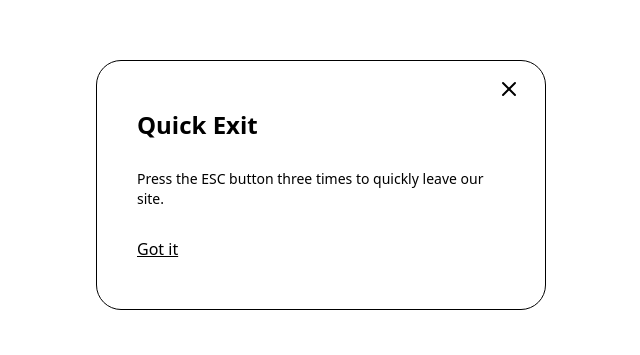
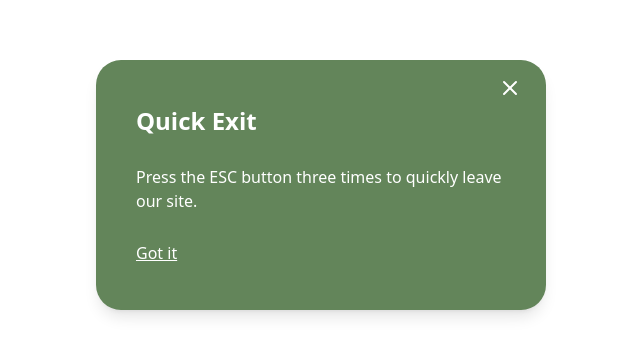
Before and after one commit to trevorproject/rainbow-relax, a React app: page / in a window 1280 px wide. Shown: the part 215-570 px from the top of the page, without its empty margins (319-959 px from the left). Built offline with nearby package versions, Linux system fonts and the light colour scheme; the HTML template or start-up script is replaced by a standard one.

Commit message:
Styles applied to Quick Escape

```diff
--- a/src/components/QuickEscape.tsx
+++ b/src/components/QuickEscape.tsx
@@ -45,18 +45,24 @@ export default function QuickEscape() {
 
   return (
     <div className="fixed inset-0 flex items-center justify-center">
-      <div className="w-[450px] h-[250px] bg-white text-black p-10 rounded-[25px] relative border border-black flex flex-col justify-center">
+      <div
+        className="w-[450px] h-[250px] p-10 rounded-[25px] relative flex flex-col justify-center shadow-lg"
+        style={{
+          backgroundColor: "var(--color-button)",
+          color: "var(--color-button-text)",
+        }}
+      >
         <button
           onClick={() => setIsOpen(false)}
-          className="absolute top-4 right-6 hover:opacity-80 cursor-pointer"
+          className="absolute top-4 right-6 hover:opacity-70 cursor-pointer"
         >
           <X className="w-6 h-6" />
         </button>
         <h2 className="text-2xl font-bold mb-7">Quick Exit</h2>
-        <p className="text-sm mb-7">Press the ESC button three times to quickly leave our site.</p>
+        <p className="text-base mb-7">Press the ESC button three times to quickly leave our site.</p>
         <span
           onClick={() => setIsOpen(false)}
-          className="text-black underline cursor-pointer"
+          className="text-base underline cursor-pointer hover:opacity-70"
         >
           Got it
         </span>
--- a/src/index.css
+++ b/src/index.css
@@ -1 +1,24 @@
+@import url('https://fonts.googleapis.com/css2?family=Manrope:wght@200..800&display=swap');
 @import "tailwindcss";
+
+
+
+@layer base {
+        :root {
+            --font-global: "Manrope", sans-serif;
+            --background-global: #F3E9DC;
+            --color-text:#4E4E4E;
+            --color-button: #63855A;
+            --color-button-text: #FFFFFF;
+
+            --circle-level-1: rgba(99, 133, 90, 0.7);
+            --circle-level-2: rgba(99, 133, 90, 0.8);
+            --circle-level-3: rgba(99, 133, 90, 0.9);
+            --circle-custom: #63855A;
+
+            --circle-top: rgba(99, 133, 90, 0.5);
+            --circle-mid-top: rgba(99, 133, 90, 0.4);
+            --circle-mid-bottom: rgba(99, 133, 90, 0.3);
+            --circle-bottom: rgba(99, 133, 90, 0.2);
+        }
+}
```
